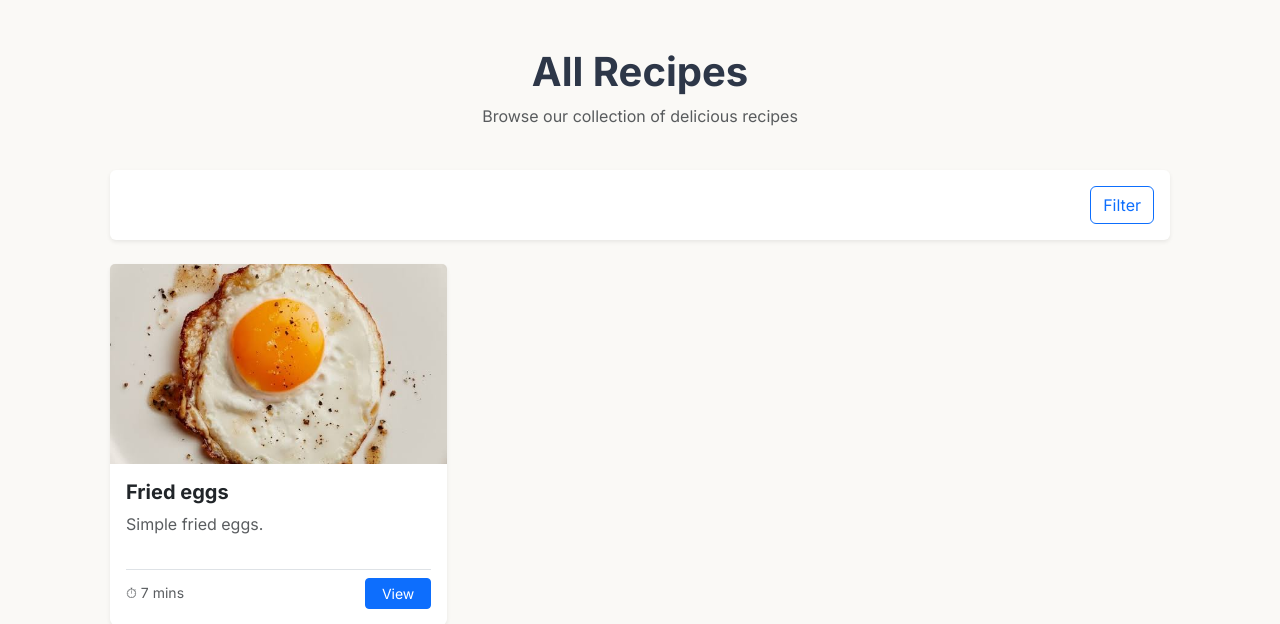
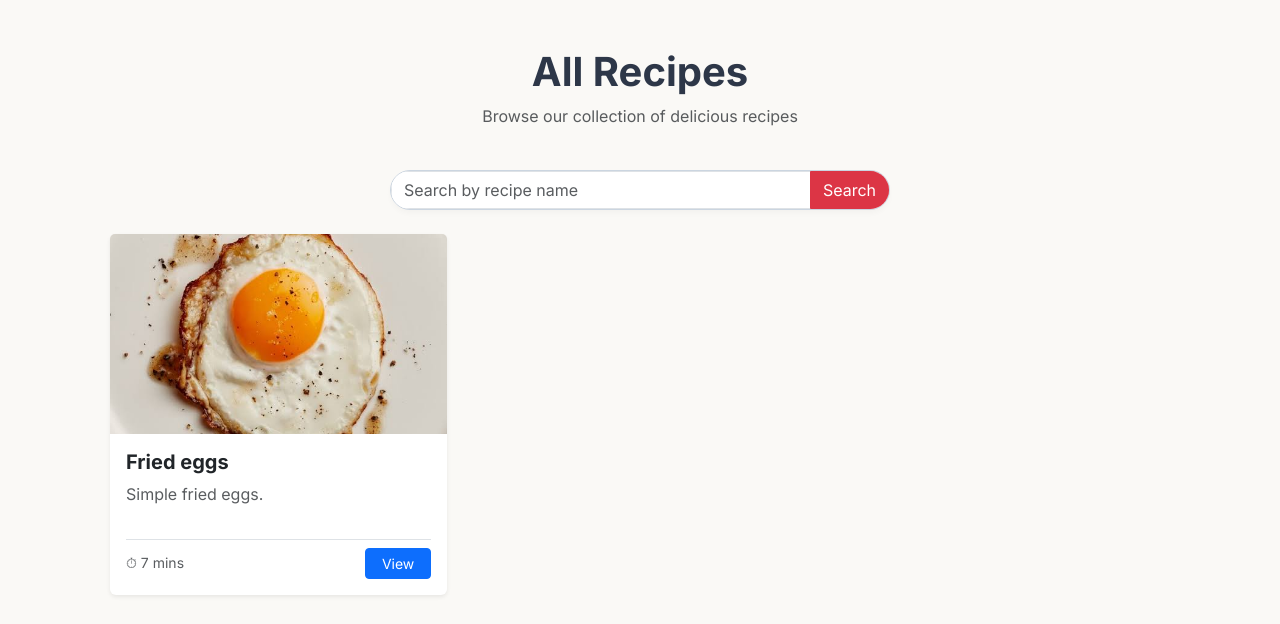
Before and after one commit to K0Ko0o/WebProject-Cookery, a Django app: page /recipes/list/ in a window 1280 px wide. Shown: the part 71-695 px from the top of the page. Run offline with Django 4.2, Linux system fonts and the light colour scheme; data comes from the database, SQL or seed files in the repository; some libraries are stand-ins or nearby versions.

Commit message:
added search function in the all recipes page

```diff
--- a/recipes/forms.py
+++ b/recipes/forms.py
@@ -4,6 +4,16 @@ from django.core.exceptions import ValidationError
 from djangoproject.mixins import DisabledForm
 from recipes.models import Recipe
 
+
+class SearchForm(forms.Form):
+    query = forms.CharField(
+        required=False,
+        widget= forms.TextInput(attrs={
+            'class': 'form-control',
+            'placeholder' : "Search by recipe name"
+        })
+
+    )
 
 class RecipeBasicForm(forms.ModelForm):
     class Meta:
--- a/recipes/views.py
+++ b/recipes/views.py
@@ -2,15 +2,20 @@ from django.http.request import HttpRequest
 from django.http.response import HttpResponse
 from django.shortcuts import render, redirect, get_object_or_404
 
-from recipes.forms import RecipeCreateForm, RecipeEditForm, RecipeDeleteForm
+from recipes.forms import RecipeCreateForm, RecipeEditForm, RecipeDeleteForm, SearchForm
 from recipes.models import Recipe
 
 
 def recipes_list_view(request: HttpRequest) -> HttpResponse:
     all_recipes = Recipe.objects.all()
+    form = SearchForm(request.GET or None)
+
+    if request.method == "GET" and form.is_valid():
+        all_recipes = all_recipes.filter(name__icontains=form.cleaned_data['query'])
 
     context = {
-        "all_recipes": all_recipes
+        "all_recipes": all_recipes,
+        'form': form,
     }
 
     return render(request, 'recipes/recipes-list.html', context)
--- a/templates/common/homepage.html
+++ b/templates/common/homepage.html
@@ -5,12 +5,6 @@
         <div class="container">
             <h1 class="hero-title">Delicious Recipes, Made Simple</h1>
             <p class="hero-subtitle">Explore clean, uncomplicated recipes crafted with fresh ingredients for everyday home cooking.</p>
-
-            <!-- Search Bar -->
-            <form class="search-form" onsubmit="event.preventDefault();">
-                <input type="text" class="search-input" placeholder="Search by ingredient or dish name...">
-                <button type="submit" class="search-button">Search</button>
-            </form>
         </div>
     </section>
 
--- a/templates/recipes/recipes-list.html
+++ b/templates/recipes/recipes-list.html
@@ -1,4 +1,5 @@
 {% extends 'shared/base.html' %}
+{% load crispy_forms_filters %}
 
 {% block content %}
 <div class="container py-5">
@@ -10,20 +11,13 @@
         </div>
     </div>
 
-    <!-- Filter & Search Section -->
-    <div class="card shadow-sm border-0 mb-4 p-3">
-        <form method="get">
-            <div class="row g-3 align-items-center">
-                <!-- Place your filter inputs / search tags here -->
-
-
-                <div class="col-auto ms-auto">
-                    <button type="submit" class="btn btn-outline-primary">Filter</button>
+    <!-- Search Bar -->
+            <form class="search-form d-flex align-items-center mb-4">
+                <div class="input-group">
+                    {{ form.query}}
+                    <button type="submit" class="btn btn-danger">Search</button>
                 </div>
-            </div>
-        </form>
-    </div>
-
+            </form>
     <!-- Cards Grid -->
     <div class="row row-cols-1 row-cols-md-2 row-cols-lg-3 g-4">
         {% for recipe in all_recipes %}
```
